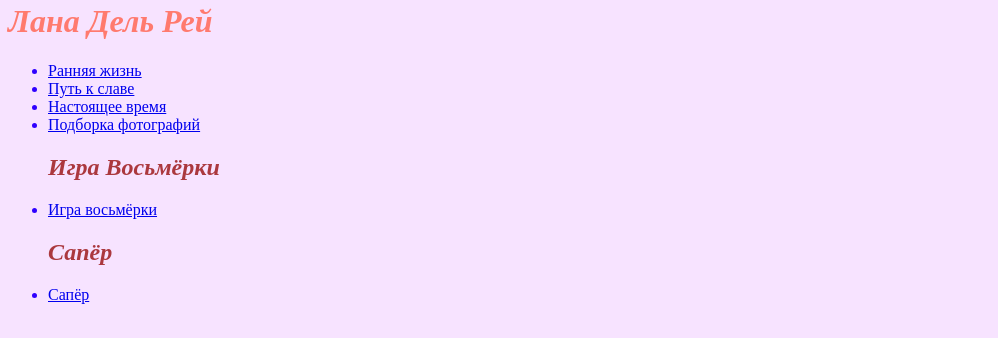
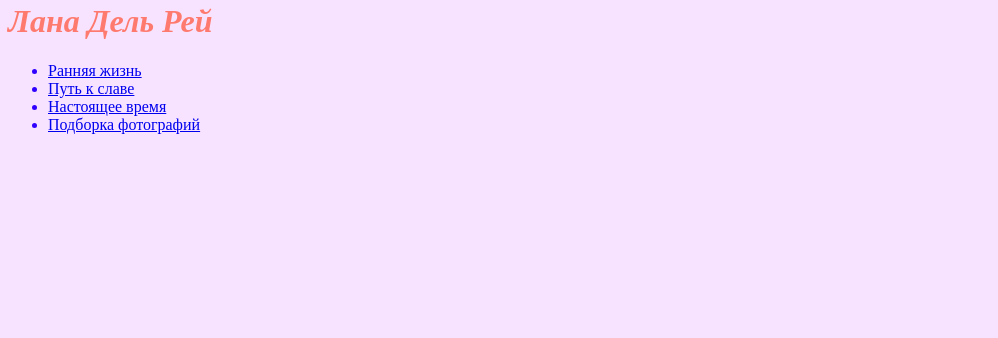
Before and after one commit to dreyer22/dreyer22.github.io, a plain HTML site: page index.html in a window 1280 px wide. Shown: the part 384-722 px from the top of the page, without its empty margins (0-998 px from the left). Drawn offline with Linux system fonts and the light colour scheme.

Commit message:
готовый сайт

```diff
--- a/index.html
+++ b/index.html
@@ -16,10 +16,6 @@
                     <li><a href="road.html">Путь к славе</a></li>
                     <li><a href="now.html">Настоящее время</a></li>
                     <li><a href="photos.html">Подборка фотографий</a></li>
-            <h2><i>Игра Восьмёрки</i></h2>
-                <li><a href="./eight/eight.html">Игра восьмёрки</a></li>
-            <h2><i>Сапёр</i></h2>
-                <li><a href="./minesweeper1/index.html">Сапёр</a></li>
                 </ul>
             </nav>
         </div>
```
